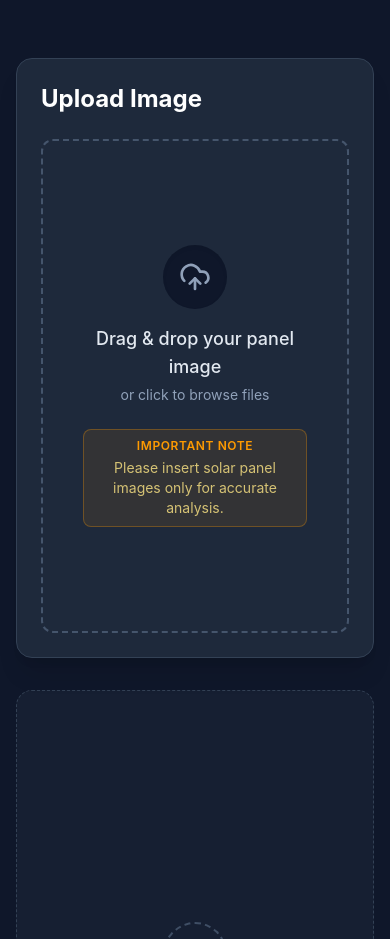
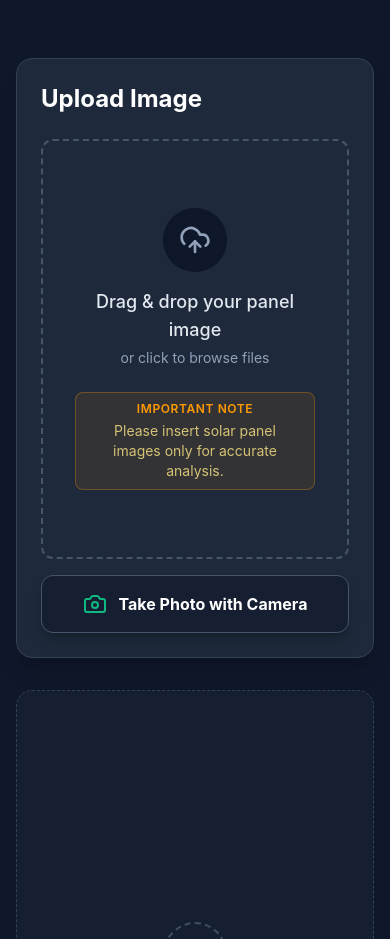
Before and after one commit to AL-PARITOSH/solar-frontend, a React (Vite) app: page / in a window 390 px wide. Shown: the part 2400-3339 px from the top of the page. Built offline with nearby package versions, Linux system fonts and the light colour scheme.

Commit message:
feat(ui): add mobile camera capture support

```diff
--- a/src/components/UploadSection.tsx
+++ b/src/components/UploadSection.tsx
@@ -1,5 +1,5 @@
 import { useState, useRef } from 'react';
-import { UploadCloud, Image as ImageIcon, X, Loader2 } from 'lucide-react';
+import { UploadCloud, Image as ImageIcon, X, Loader2, Camera } from 'lucide-react';
 
 interface UploadSectionProps {
   onAnalyze: (file: File) => Promise<void>;
@@ -12,6 +12,7 @@ export default function UploadSection({ onAnalyze, isLoading }: UploadSectionPro
   const [isDragging, setIsDragging] = useState(false);
   const [error, setError] = useState<string | null>(null);
   const fileInputRef = useRef<HTMLInputElement>(null);
+  const cameraInputRef = useRef<HTMLInputElement>(null);
 
   const handleFile = (selectedFile: File) => {
     setError(null);
@@ -48,6 +49,7 @@ export default function UploadSection({ onAnalyze, isLoading }: UploadSectionPro
     setPreview(null);
     setError(null);
     if (fileInputRef.current) fileInputRef.current.value = '';
+    if (cameraInputRef.current) cameraInputRef.current.value = '';
   };
 
   return (
@@ -61,12 +63,13 @@ export default function UploadSection({ onAnalyze, isLoading }: UploadSectionPro
       <h3 className="text-2xl font-bold text-white mb-6">Upload Image</h3>
 
       {!file ? (
+        <div className="flex flex-col flex-grow gap-4">
           <div
             onDragOver={handleDragOver}
             onDragLeave={handleDragLeave}
             onDrop={handleDrop}
             onClick={() => fileInputRef.current?.click()}
-          className={`relative border-2 border-dashed rounded-xl p-10 flex flex-col items-center justify-center text-center cursor-pointer transition-all flex-grow
+            className={`relative border-2 border-dashed rounded-xl p-8 flex flex-col items-center justify-center text-center cursor-pointer transition-all flex-grow
               ${isDragging ? 'border-solar-accent bg-solar-accent/5 scale-[1.02]' : 'border-slate-600 hover:border-slate-500 hover:bg-slate-700/30'}
             `}
           >
@@ -82,6 +85,15 @@ export default function UploadSection({ onAnalyze, isLoading }: UploadSectionPro
             </div>
 
             {error && <p className="text-red-400 text-sm mt-4 font-medium">{error}</p>}
+          </div>
+
+          <button
+            onClick={() => cameraInputRef.current?.click()}
+            className="lg:hidden w-full py-4 bg-solar-900/50 border border-slate-600 rounded-xl font-bold text-white flex items-center justify-center gap-3 hover:bg-slate-700 transition-colors shadow-lg shadow-black/20"
+          >
+            <Camera className="w-6 h-6 text-solar-accent" />
+            Take Photo with Camera
+          </button>
         </div>
       ) : (
         <div className="flex flex-col flex-grow">
@@ -133,6 +145,15 @@ export default function UploadSection({ onAnalyze, isLoading }: UploadSectionPro
         accept="image/*"
         className="hidden"
       />
+
+      <input
+        type="file"
+        ref={cameraInputRef}
+        onChange={(e) => e.target.files && handleFile(e.target.files[0])}
+        accept="image/*"
+        capture="environment"
+        className="hidden"
+      />
     </div>
   );
 }
```
Lines whose indentation alone changed are shown as unchanged.
